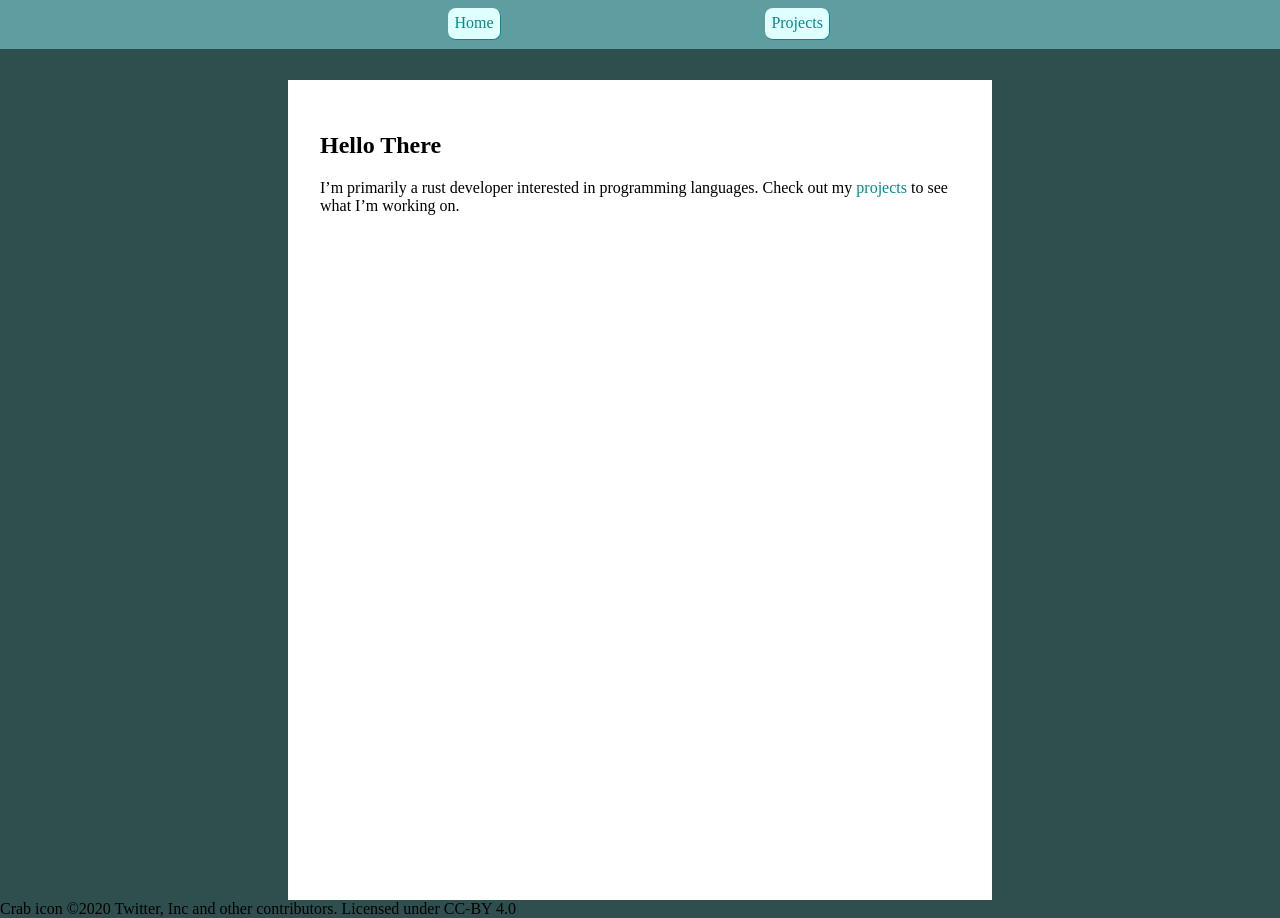
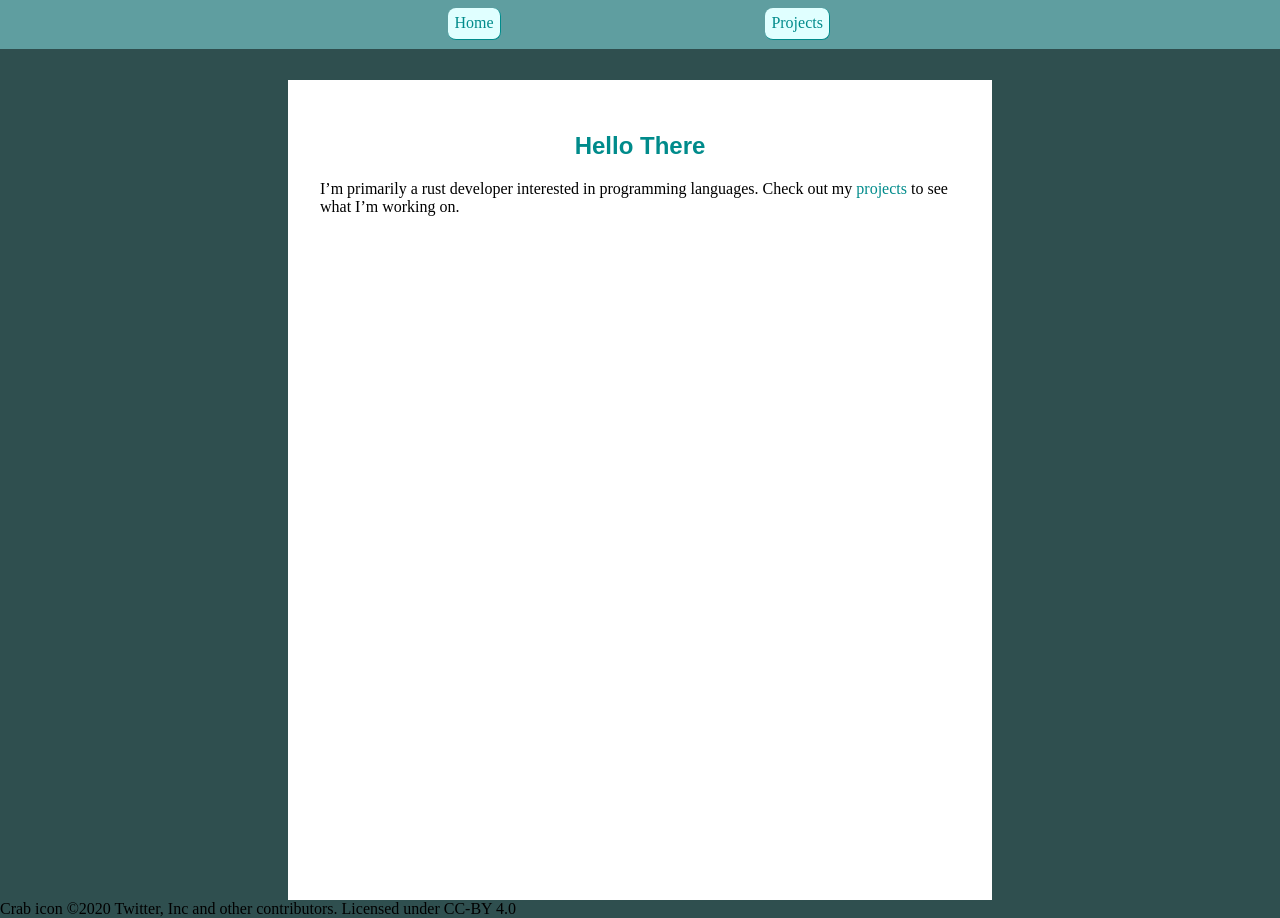
Before and after one commit to PokeJofeJr4th/webbed-site, a Jekyll site: the page built from index.md, in a window 1280 px wide. Built offline with Jekyll 4.4.1, drawn with Linux system fonts in a browser that asks for light colours.

Commit message:
h1 styles

```diff
--- a/styles/main.css
+++ b/styles/main.css
@@ -63,3 +63,15 @@
   margin-bottom: 0.5em;
   margin-left: 0.6em;
 }
+
+h1 {
+  text-align: center;
+  font-family: sans-serif;
+  color: darkcyan;
+}
+
+h1 + a {
+  text-align: center;
+  display: block;
+  font-style: italic;
+}
```
